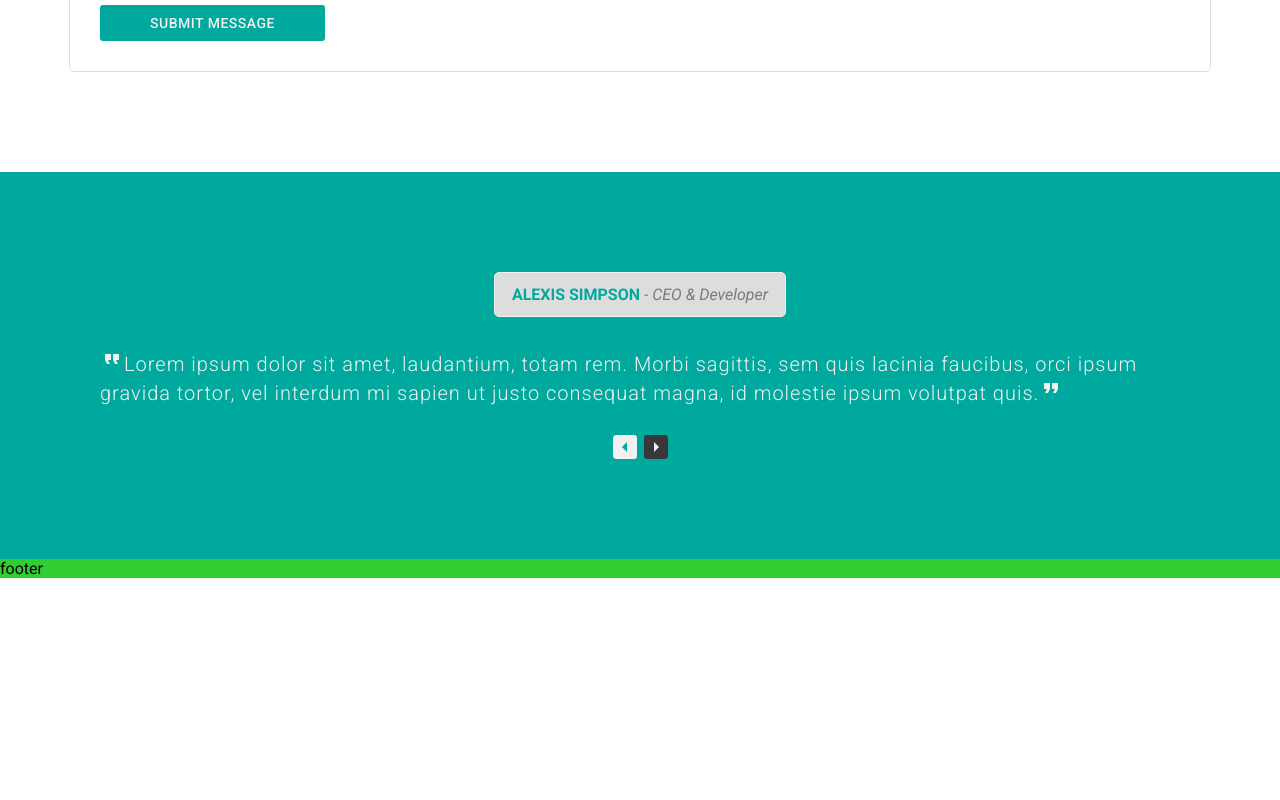
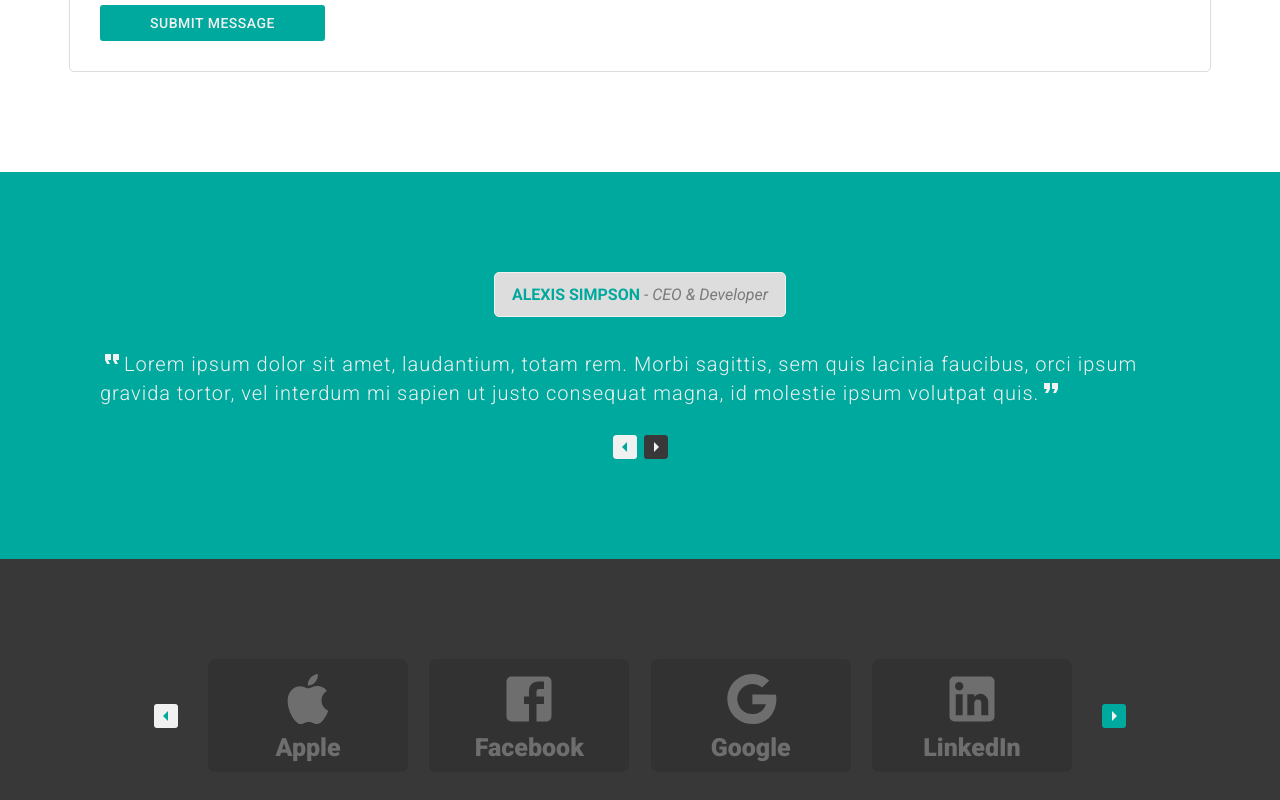
Before and after one commit to syahirdev/landing-page, a React (Create React App) app: page / in a window 1280 px wide. Shown: the part 3366-4166 px from the top of the page. Before the commit the page ends 3944 px from the top, so only its background shows below. Built offline with nearby package versions, Linux system fonts and the light colour scheme.

Commit message:
add footer component

```diff
--- a/src/components/footer/Footer.scss
+++ b/src/components/footer/Footer.scss
@@ -1,3 +1,52 @@
+@import "../../Global";
+
 .footer {
-  background-color: limegreen;
+  display: flex;
+  justify-content: center;
+  align-items: center;
+  padding: 100px;
+  background-color: $darkColor;
+
+  .companyWrapper {
+    width: 80%;
+    display: flex;
+    justify-content: space-between;
+    align-items: center;
+  }
+
+  .companyIcon {
+    font-size: 60px;
+    color: $lightDarkColor;
+  }
+
+  .arrowIcon {
+    border-radius: 3px;
+    cursor: pointer;
+  }
+
+  .leftArrow {
+    margin-right: 30px;
+    background-color: $lightColor;
+    color: $primaryColor;
+    transition: all .2s ease;
+
+    &:hover {
+      background-color: $primaryColor;
+      color: $lightColor;
+    }
+  }
+
+  .rightArrow {
+    margin-left: 30px;
+    background-color: $primaryColor;
+    color: $lightColor;
+    transition: all .2s ease;
+
+    &:hover {
+      background-color: $lightColor;
+      color: $primaryColor;
+    }
+  }
 }
+
+// Apple Facebook Google Instagram LinkedIn Reddit Twitter
--- a/src/components/footer/Footer.tsx
+++ b/src/components/footer/Footer.tsx
@@ -1,9 +1,18 @@
 import "./Footer.scss";
+import { Company } from "./company/Company";
+import { Apple, ArrowLeft, ArrowRight, Facebook, Google, LinkedIn } from "@mui/icons-material";
 
 export const Footer = () => {
     return (
         <div className="footer">
-            footer
+            <ArrowLeft className="arrowIcon leftArrow"/>
+            <div className="companyWrapper">
+                <Company icon={<Apple className="companyIcon"/>} name="Apple"/>
+                <Company icon={<Facebook className="companyIcon"/>} name="Facebook"/>
+                <Company icon={<Google className="companyIcon"/>} name="Google"/>
+                <Company icon={<LinkedIn className="companyIcon"/>} name="LinkedIn"/>
+            </div>
+            <ArrowRight className="arrowIcon rightArrow"/>
         </div>
     );
 };
--- /dev/null
+++ b/src/components/footer/company/Company.scss
@@ -0,0 +1,29 @@
+@import "../../../Global";
+
+.company {
+  display: flex;
+  justify-content: center;
+  align-items: center;
+  flex-direction: column;
+  background-color: $darkColor;
+  filter: brightness(90%);
+  padding: 10px 50px;
+  border-radius: 7px;
+  width: 100px;
+  cursor: pointer;
+  transition: all .2s ease;
+
+  .icon {
+
+  }
+
+  .name {
+    color: $lightDarkColor;
+    font-weight: 900;
+    font-size: 25px;
+  }
+}
+
+.company:hover {
+  filter: brightness(120%);
+}
--- /dev/null
+++ b/src/components/footer/company/Company.tsx
@@ -0,0 +1,15 @@
+import './Company.scss'
+
+interface CompanyProps {
+    icon: any,
+    name: string
+}
+
+export const Company =({icon, name}: CompanyProps)=> {
+    return (
+        <div className="company">
+            <div className="icon">{icon}</div>
+            <div className="name">{name}</div>
+        </div>
+    )
+}
--- a/src/components/review/Review.scss
+++ b/src/components/review/Review.scss
@@ -41,17 +41,28 @@
     display: flex;
     gap: 7px;
     border-radius: 3px;
+    cursor: pointer;
 
     .leftArrow {
       color: $primaryColor;
       background-color: $lightColor;
       border-radius: inherit;
+      transition: all .1s ease;
+
+      &:hover {
+        color: $darkColor;
+      }
     }
 
     .rightArrow {
       color: $lightColor;
       background-color: $darkColor;
       border-radius: inherit;
+      transition: all .1s ease;
+
+      &:hover {
+        color: $primaryColor;
+      }
     }
   }
 }
```
